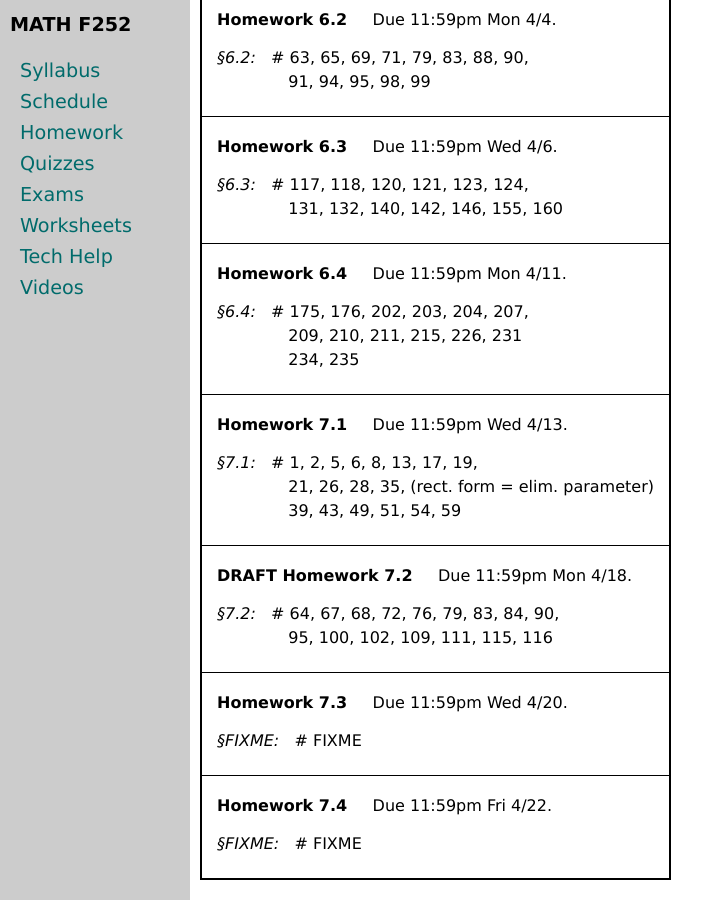
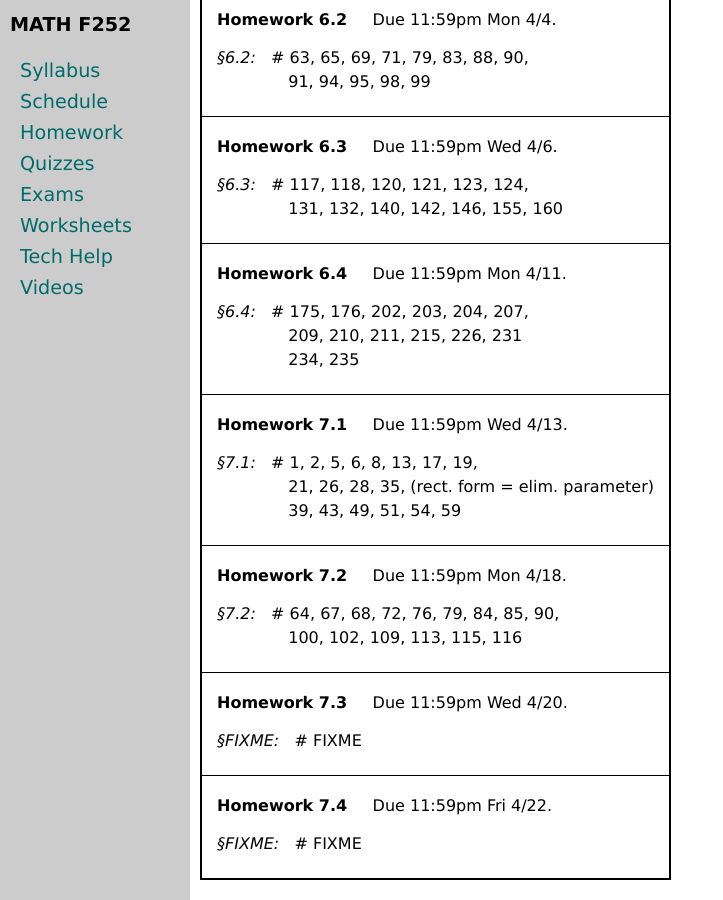
Before and after one commit to uaf-math/calc2, a Jekyll site: the page built from homework.md, in a window 1280 px wide and 900 px high, scrolled down 3626 px. Shown: the whole window, without its empty margins (0-723 px from the left). Built offline with Jekyll 4.4.1, drawn with Linux system fonts in a browser that asks for light colours.

Commit message:
final Homework 7.2

```diff
--- a/_data/homework.yml
+++ b/_data/homework.yml
@@ -169,12 +169,12 @@ homework:
     problems: 1, 2, 5, 6, 8, 13, 17, 19,
     cont: 21, 26, 28, 35, (rect. form = elim. parameter)
     contcont: 39, 43, 49, 51, 54, 59
-- name: DRAFT Homework 7.2
+- name: Homework 7.2
   due: 11:59pm Mon 4/18
   sections:
   - section: 7.2
-    problems: 64, 67, 68, 72, 76, 79, 83, 84, 90,
-    cont: 95, 100, 102, 109, 111, 115, 116
+    problems: 64, 67, 68, 72, 76, 79, 84, 85, 90,
+    cont: 100, 102, 109, 113, 115, 116
 - name: Homework 7.3
   due: 11:59pm Wed 4/20
   sections:
```
